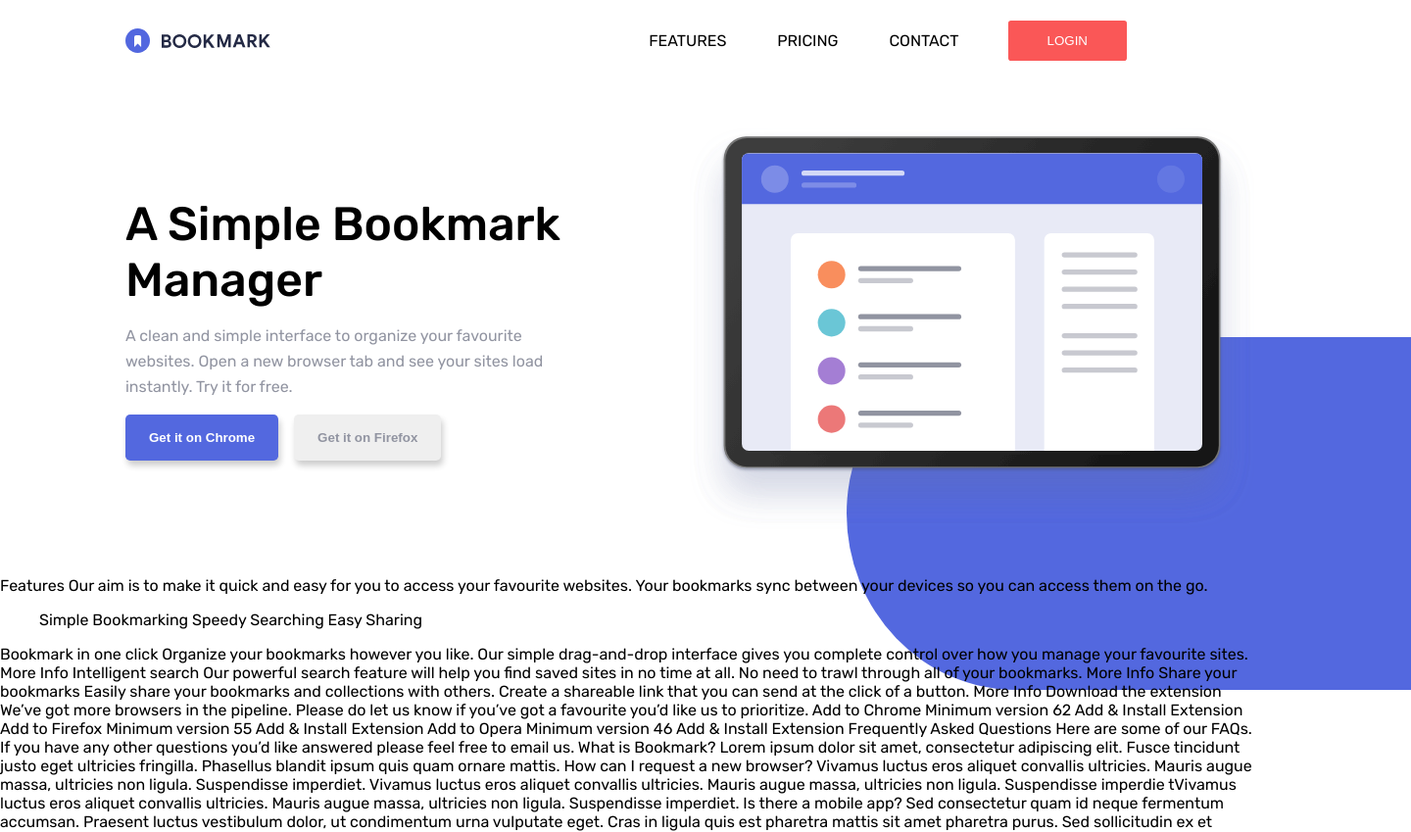
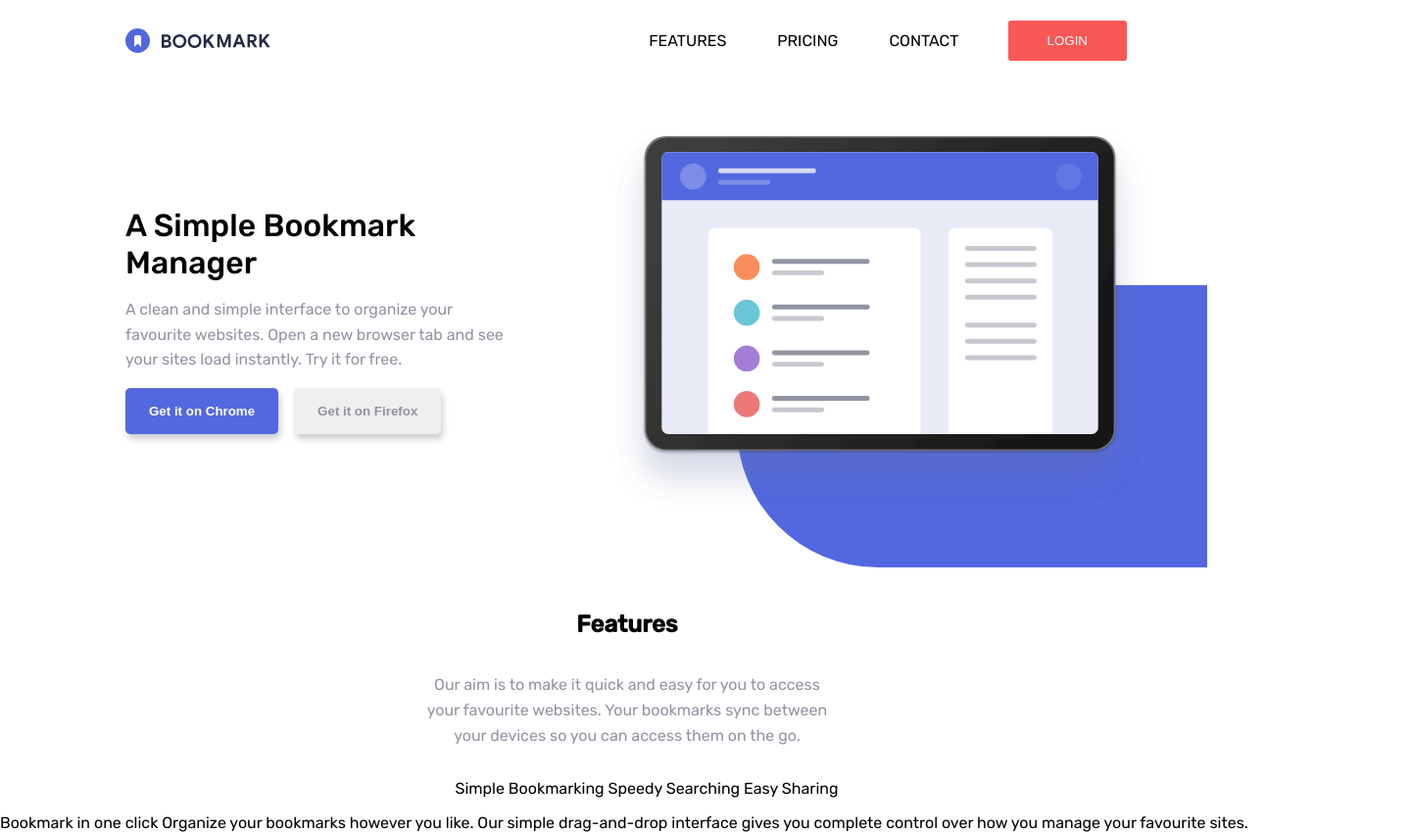
Before and after one commit to dianagatcan/bookmark-landing-page, a plain HTML site: page index.html in a window 1280 px wide. Shown: the top 849 px of the page at 98% size, 1440 px wide, since content can reach past the window. Drawn offline with Linux system fonts and the light colour scheme.

Commit message:
Insert Features and restyle hero shape

```diff
--- a/index.html
+++ b/index.html
@@ -1,25 +1,41 @@
 <!DOCTYPE html>
 <html lang="en">
   <head>
-  <meta charset="UTF-8">
-  <meta name="viewport" content="width=device-width, initial-scale=1.0">
-  <link rel="icon" type="image/png" sizes="32x32" href="./images/favicon-32x32.png">
-  <link rel="stylesheet" href="styles.css">
+    <meta charset="UTF-8" />
+    <meta name="viewport" content="width=device-width, initial-scale=1.0" />
+    <link
+      rel="icon"
+      type="image/png"
+      sizes="32x32"
+      href="./images/favicon-32x32.png"
+    />
+    <link rel="stylesheet" href="styles.css" />
     <title>Frontend Mentor | Bookmark landing page</title>
 
     <style>
-    .attribution { font-size: 11px; text-align: center; }
-    .attribution a { color: hsl(228, 45%, 44%); }
+      .attribution {
+        font-size: 11px;
+        text-align: center;
+      }
+      .attribution a {
+        color: hsl(228, 45%, 44%);
+      }
     </style>
   </head>
   <body>
     <header>
-        <img class="logo" src="images/logo-bookmark.svg" alt="bookmark logo">
+      <img class="logo" src="images/logo-bookmark.svg" alt="bookmark logo" />
       <nav>
         <ul class="nav-links">
-                <li><a href="/features">FEATURES</a></li>
-                <li><a href="/pricing">PRICING</a></li>
-                <li><a href="/contact">CONTACT</a></li>
+          <li>
+            <a href="/features">FEATURES</a>
+          </li>
+          <li>
+            <a href="/pricing">PRICING</a>
+          </li>
+          <li>
+            <a href="/contact">CONTACT</a>
+          </li>
         </ul>
       </nav>
       <a href="/login"><button class="login">LOGIN</button></a>
@@ -28,124 +44,87 @@
       <section class="hero-section">
         <div class="hero-content">
           <h1>A Simple Bookmark Manager</h1>
-                    <p>A clean and simple interface to organize your favourite websites. Open a new browser tab and see your sites load instantly. Try it for free.</p>
+          <p>
+            A clean and simple interface to organize your favourite websites.
+            Open a new browser tab and see your sites load instantly. Try it for
+            free.
+          </p>
           <div class="hero-button">
             <button class="button-chrome">Get it on Chrome</button>
             <button class="button-firefox">Get it on Firefox</button>
           </div>
         </div>
-                <img class="hero-image" src="images/illustration-hero.svg" alt="bookmark logo">
+        <div class="hero-image">
+          <img src="images/illustration-hero.svg" alt="bookmark logo" />
           <div class="hero-shape"></div>
+        </div>
+      </section>
+      <section class="features">
+        <h1>Features</h1>
+        <p>
+          Our aim is to make it quick and easy for you to access your favourite
+          websites. Your bookmarks sync between your devices so you can access
+          them on the go.
+        </p>
+        <menu> Simple Bookmarking Speedy Searching Easy Sharing </menu>
       </section>
 
-
-
-
-
-
-
-            Features
-
-            Our aim is to make it quick and easy for you to access your favourite websites.
-            Your bookmarks sync between your devices so you can access them on the go.
-
-            <menu>
-                Simple Bookmarking
-                Speedy Searching
-                Easy Sharing
-            </menu>
-
-
-            Bookmark in one click
-
-            Organize your bookmarks however you like. Our simple drag-and-drop interface
-            gives you complete control over how you manage your favourite sites.
-
-            More Info
-
-            Intelligent search
-
-            Our powerful search feature will help you find saved sites in no time at all.
-            No need to trawl through all of your bookmarks.
-
-            More Info
-
-            Share your bookmarks
-
-            Easily share your bookmarks and collections with others. Create a shareable
-            link that you can send at the click of a button.
-
-            More Info
-
-            Download the extension
-
+      Bookmark in one click Organize your bookmarks however you like. Our simple
+      drag-and-drop interface gives you complete control over how you manage
+      your favourite sites. More Info Intelligent search Our powerful search
+      feature will help you find saved sites in no time at all. No need to trawl
+      through all of your bookmarks. More Info Share your bookmarks Easily share
+      your bookmarks and collections with others. Create a shareable link that
+      you can send at the click of a button. More Info Download the extension
       We’ve got more browsers in the pipeline. Please do let us know if you’ve
-            got a favourite you’d like us to prioritize.
-
-            Add to Chrome
-            Minimum version 62
-            Add & Install Extension
-
-            Add to Firefox
-            Minimum version 55
-            Add & Install Extension
-
-            Add to Opera
-            Minimum version 46
-            Add & Install Extension
-
-            Frequently Asked Questions
-
-            Here are some of our FAQs. If you have any other questions you’d like
-            answered please feel free to email us.
+      got a favourite you’d like us to prioritize. Add to Chrome Minimum version
+      62 Add & Install Extension Add to Firefox Minimum version 55 Add & Install
+      Extension Add to Opera Minimum version 46 Add & Install Extension
+      Frequently Asked Questions Here are some of our FAQs. If you have any
+      other questions you’d like answered please feel free to email us.
 
       <!-- Question 1 -->
       What is Bookmark?
 
       <!-- Answer 1 -->
       Lorem ipsum dolor sit amet, consectetur adipiscing elit. Fusce tincidunt
-            justo eget ultricies fringilla. Phasellus blandit ipsum quis quam ornare mattis.
+      justo eget ultricies fringilla. Phasellus blandit ipsum quis quam ornare
+      mattis.
 
       <!-- Question 2 -->
       How can I request a new browser?
 
       <!-- Answer 2 -->
-            Vivamus luctus eros aliquet convallis ultricies. Mauris augue massa, ultricies non ligula.
-            Suspendisse imperdiet. Vivamus luctus eros aliquet convallis ultricies. Mauris augue massa,
-            ultricies non ligula. Suspendisse imperdie tVivamus luctus eros aliquet convallis ultricies.
-            Mauris augue massa, ultricies non ligula. Suspendisse imperdiet.
+      Vivamus luctus eros aliquet convallis ultricies. Mauris augue massa,
+      ultricies non ligula. Suspendisse imperdiet. Vivamus luctus eros aliquet
+      convallis ultricies. Mauris augue massa, ultricies non ligula. Suspendisse
+      imperdie tVivamus luctus eros aliquet convallis ultricies. Mauris augue
+      massa, ultricies non ligula. Suspendisse imperdiet.
 
       <!-- Question 3 -->
       Is there a mobile app?
 
       <!-- Answer 3 -->
-            Sed consectetur quam id neque fermentum accumsan. Praesent luctus vestibulum dolor, ut condimentum
-            urna vulputate eget. Cras in ligula quis est pharetra mattis sit amet pharetra purus. Sed
-            sollicitudin ex et ultricies bibendum.
+      Sed consectetur quam id neque fermentum accumsan. Praesent luctus
+      vestibulum dolor, ut condimentum urna vulputate eget. Cras in ligula quis
+      est pharetra mattis sit amet pharetra purus. Sed sollicitudin ex et
+      ultricies bibendum.
 
       <!-- Question 4 -->
       What about other Chromium browsers?
 
       <!-- Answer 4 -->
-            Integer condimentum ipsum id imperdiet finibus. Vivamus in placerat mi, at euismod dui. Aliquam
-            vitae neque eget nisl gravida pellentesque non ut velit.
-
-            More Info
-
-            35,000+ already joined
-
-            Stay up-to-date with what we’re doing
-
-            Contact Us
-
-            Features
-            Pricing
-            Contact
+      Integer condimentum ipsum id imperdiet finibus. Vivamus in placerat mi, at
+      euismod dui. Aliquam vitae neque eget nisl gravida pellentesque non ut
+      velit. More Info 35,000+ already joined Stay up-to-date with what we’re
+      doing Contact Us Features Pricing Contact
     </main>
     <footer>
       <p class="attribution">
-      Challenge by <a href="https://www.frontendmentor.io?ref=challenge" target="_blank">Frontend Mentor</a>.
-      Coded by <a href="#">Your Name Here</a>.
+        Challenge by
+        <a href="https://www.frontendmentor.io?ref=challenge" target="_blank"
+          >Frontend Mentor</a
+        >. Coded by <a href="#">Your Name Here</a>.
       </p>
     </footer>
   </body>
--- a/styles.css
+++ b/styles.css
@@ -1,22 +1,18 @@
-@import url('https://fonts.googleapis.com/css2?family=Rubik:wght@400;500&display=swap');
+@import url("https://fonts.googleapis.com/css2?family=Rubik:wght@400;500&display=swap");
 
 body {
-    margin: 0;
+  margin: 0 auto;
   padding: 0;
   font-size: 1rem;
   box-sizing: border-box;
   min-height: 100%;
   max-width: 1440px;
-    font-family: 'Rubik', sans-serif;
-    /* display: flex;
-    justify-content: center;
-    align-items: center;
-    text-align: center; */
+  font-family: "Rubik", sans-serif;
 }
 
 /*--------Header------------*/
 
-  header{
+header {
   display: flex;
   justify-content: flex-end;
   align-items: center;
@@ -24,34 +20,34 @@ body {
   color: hsl(0, 100%, 0%);
 }
 
-  .logo{
+.logo {
   margin-right: auto;
 }
 
-  li{
+li {
   text-decoration: none;
 }
 
-  .nav-links{
+.nav-links {
   list-style: none;
 }
 
-  .nav-links li{
+.nav-links li {
   display: inline-block;
   padding: 0 1.5rem;
   cursor: pointer;
 }
 
-  .nav-links li a{
+.nav-links li a {
   text-decoration: none;
   color: hsl(0, 100%, 0%);
 }
 
-  .nav-links li a:hover{
+.nav-links li a:hover {
   color: hsl(0, 94%, 66%);
 }
 
-  .login{
+.login {
   padding: 0.8rem 2.5rem;
   background-color: hsl(0, 94%, 66%);
   border: 2px solid hsl(0, 100%, 100%);
@@ -61,47 +57,47 @@ body {
   margin-left: 1.5rem;
 }
 
-  .login:hover{
+.login:hover {
   background-color: hsl(0, 100%, 100%);
   color: hsl(0, 94%, 66%);
   border: 2px solid hsl(0, 94%, 66%);
 }
 
 /*--------Hero Section------------*/
-  .hero-section{
+.hero-section {
   display: flex;
-    padding: 3rem 0 3rem 10%;
+  padding: 3rem 3rem 2rem 10%;
 }
 
-  .hero-content{
+.hero-content {
   display: flex;
   justify-content: center;
   flex-direction: column;
-    width: 50%;
+  width: 35%;
   padding-right: 10%;
 }
 
-  .hero-content h1{
-    font-size: 3rem;
+.hero-content h1 {
+  font-size: 2rem;
   font-weight: 500;
   margin: 0;
 }
 
-  .hero-section img{
+.hero-section img {
   width: 50%;
 }
 
-  .hero-content p{
+.hero-content p {
   color: hsl(229, 8%, 60%);
   line-height: 1.6;
 }
 
-  .hero-button{
-    display:flex;
+.hero-button {
+  display: flex;
   justify-content: flex-start;
 }
 
-  .hero-button button{
+.hero-button button {
   padding: 1rem 1.5rem;
   cursor: pointer;
   font-weight: bold;
@@ -110,44 +106,75 @@ body {
   border: none;
 }
 
-  .button-chrome{
+.button-chrome {
   margin-right: 1rem;
-    color:hsl(0, 100%, 100%);
+  color: hsl(0, 100%, 100%);
   background-color: hsl(231, 69%, 60%);
 }
 
-  .button-firefox{
+.button-firefox {
   color: hsl(229, 8%, 60%);
 }
 
-  .button-chrome:hover{
+.button-chrome:hover {
   color: hsl(231, 69%, 60%);
   border: 2px solid hsl(231, 69%, 60%);
 }
 
-  .button-firefox:hover{
+.button-firefox:hover {
   color: hsl(229, 31%, 21%);
   border: 2px solid hsl(229, 31%, 21%);
 }
 
-.button-chrome:hover, .button-firefox:hover{
+.button-chrome:hover,
+.button-firefox:hover {
   background-color: hsl(0, 100%, 100%);
   transition: all 0.3s ease 0s;
 }
 
-.hero-image{
-    width: 100%;
+.hero-image {
+  width: 55%;
+  position: relative;
+}
+.hero-image img {
+  width: 90%;
+}
+.hero-shape {
+  position: absolute;
+  top: 10rem;
+  right: 0;
+  width: 30rem;
+  height: 18rem;
+  z-index: -1;
+  background: hsl(231, 69%, 60%);
+  border-top-left-radius: 30% 50%;
+  border-bottom-left-radius: 30% 50%;
 }
 
-.hero-shape{
+/* .hero-shape{
     content: "";
     position: absolute;
     right: -10rem;
     bottom: 6rem;
     width: 45%;
-    height: 45%;
+    height: 5rem;
     background: hsl(231, 69%, 60%);
     z-index: -1;
     border-top-left-radius: 30% 50%;
     border-bottom-left-radius: 30% 50%;
+} */
+
+/*--------Features------------*/
+.features {
+  display: flex;
+  padding: 3rem 10% 0rem 10%;
+  flex-direction: column;
+  align-items: center;
+  text-align: center;
 }
+
+.features p {
+  color: hsl(229, 8%, 60%);
+  line-height: 1.6;
+  width: 40%;
+}
```
Also changed, not shown: 1 other file. Lines whose indentation alone changed are shown as unchanged.
